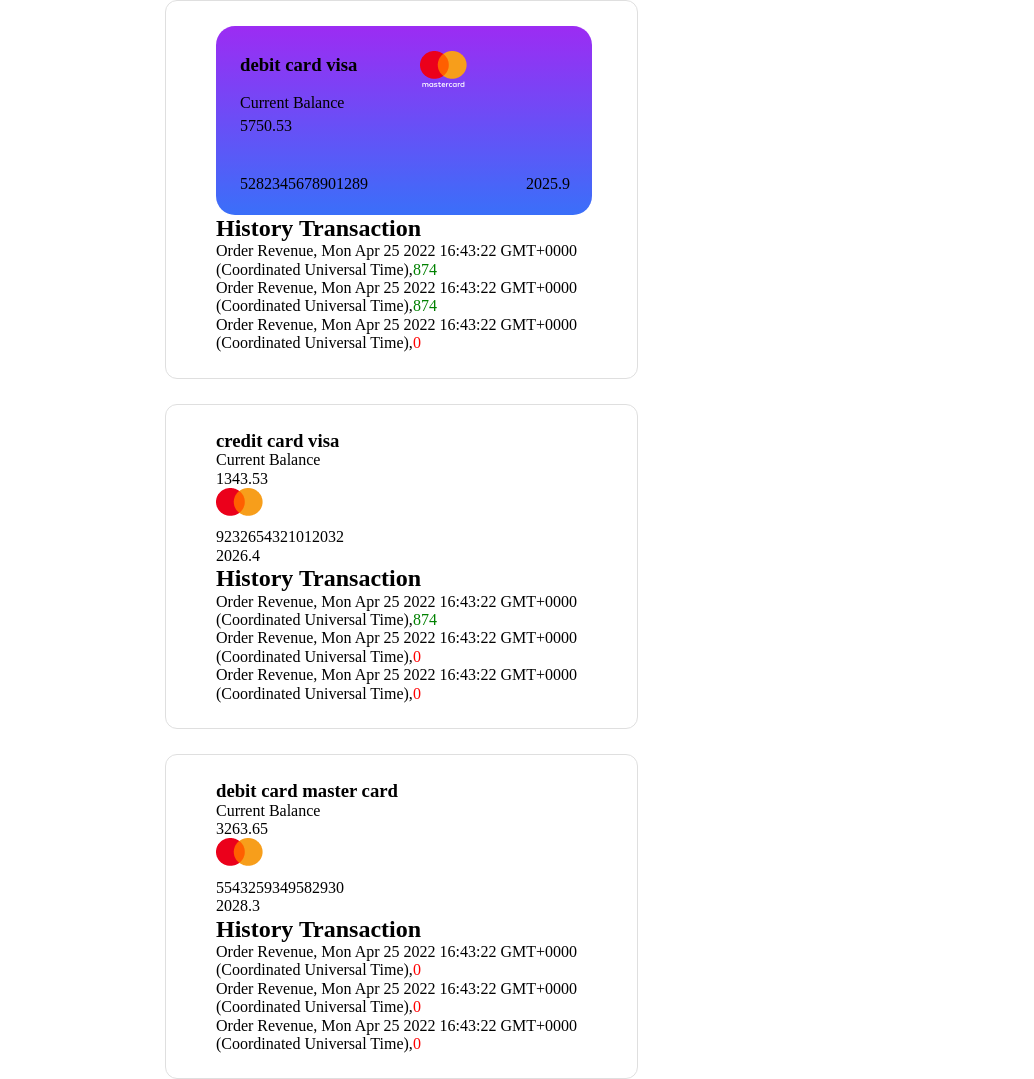
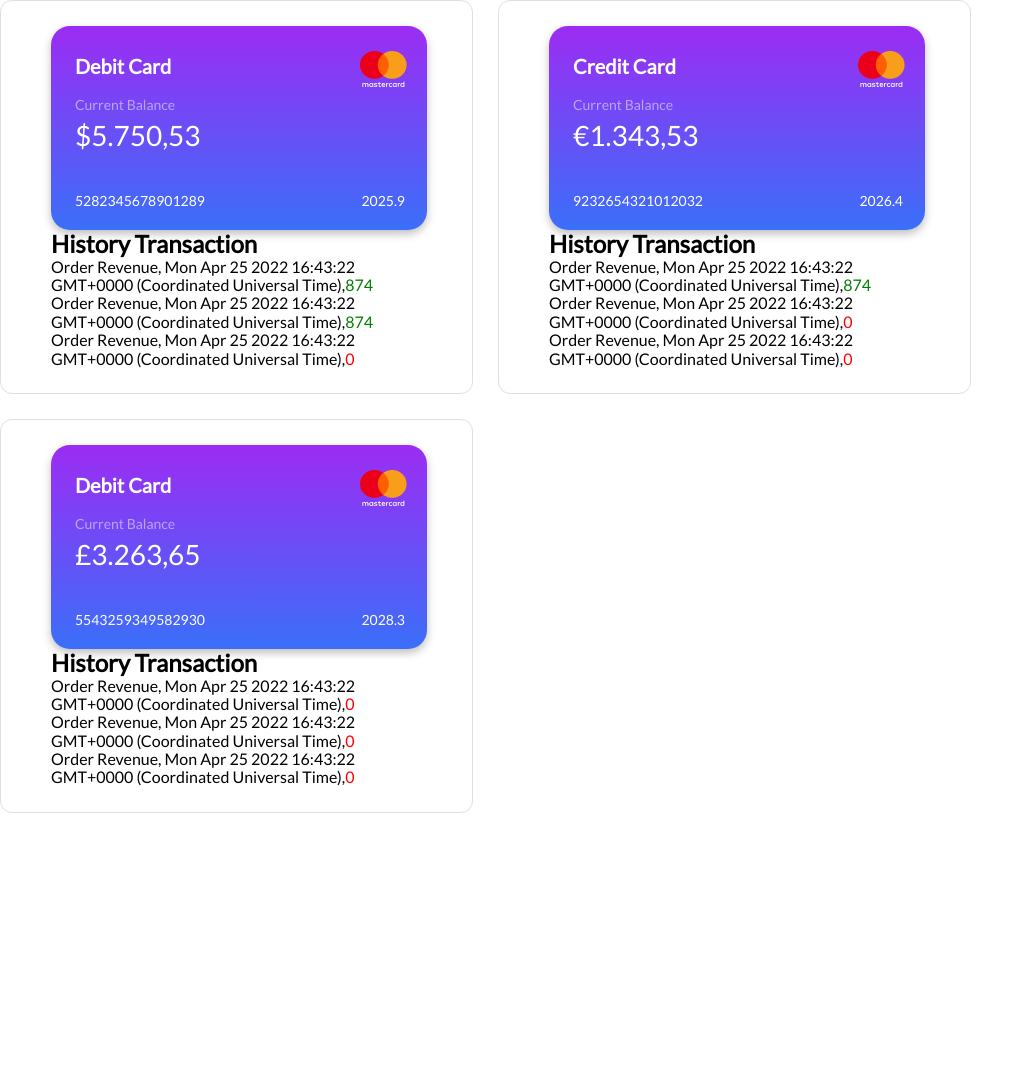
Before and after one commit to iFrodo/cards-js, a plain HTML site: page index.html in a window 1280 px wide. Shown: the whole page, without its empty margins (0-1034 px from the left). After the commit the page ends 813 px from the top, so only its background shows below. Drawn offline with Linux system fonts and the light colour scheme.

Commit message:
card-css

```diff
--- a/index.html
+++ b/index.html
@@ -4,8 +4,10 @@
   <meta charset="UTF-8">
   <meta name="viewport" content="width=device-width, initial-scale=1.0">
   <title>Document</title>
+  <link href="https://fonts.googleapis.com/css2?family=Lato&family=Rubik:wght@400;500&display=swap" rel="stylesheet">
   <link rel="stylesheet" href="./normalize.css">
   <link rel="stylesheet" href="./styel.css">
+
 </head>
 <body>
 
--- a/index.js
+++ b/index.js
@@ -1,9 +1,9 @@
 let cards = [
   card1 = {
-    type: 'debit',
-    networkType: 'visa',
+    type: 'Debit',
+    networkType: 'mastercard',
     currencyType: 1,
-    balance: 5750.53,
+    balance: '$5.750,53',
     number: 5282345678901289,
     expirationYear: 2025,
     expirationMonth: 9,
@@ -29,10 +29,10 @@ let cards = [
 
 
   card2 = {
-    type: 'credit',
+    type: 'Credit',
     networkType: 'visa',
     currencyType: 2,
-    balance: 1343.53,
+    balance: '€1.343,53',
     number: 9232654321012032,
     expirationYear: 2026,
     expirationMonth: 4,
@@ -56,10 +56,10 @@ let cards = [
 
   },
   card3 = {
-    type: 'debit',
+    type: 'Debit',
     networkType: 'master card',
     currencyType: 3,
-    balance: 3263.65,
+    balance: '£3.263,65',
     number: 5543259349582930,
     expirationYear: 2028,
     expirationMonth: 3,
@@ -86,14 +86,14 @@ document.write('<div class="container">')
 for (let i = 0; i < cards.length; i++) {
 
   document.write('<div class="card">')
-  document.write(`<div class="card-block-${i}">`)
+  document.write(`<div class="card-block">`)
 
-  document.write(`<h3 class=card-title-${i}>`, cards[i].type, ' card ', cards[i].networkType, '</h3>')
-  document.write(`<p class=card-balance-${i}>`, 'Current Balance', '</p>',`<p class=card-money-${i}>`,cards[i].balance, '</p>')
-  document.write(`<div class=card-info-${i}>`)
-  document.write(` <img  class=card-logo-${i} src="./mastercard_logo.png" >`)
-  document.write(`<p class=card-number-${i}>`, cards[i].number, '</p>')
-  document.write(`<p class=card-expiration-${i}>`, cards[i].expirationYear, '.', cards[i].expirationMonth, '</p>')
+  document.write(`<h3 class=card-title>`, cards[i].type, ' Card ',  '</h3>')
+  document.write(`<p class=card-balance>`, 'Current Balance', '</p>',`<p class=card-money>`,cards[i].balance, '</p>')
+  document.write(`<div class=card-info>`)
+  document.write(` <img  class=card-logo src="./mastercard_logo.png" >`)
+  document.write(`<p class=card-number>`, cards[i].number, '</p>')
+  document.write(`<p class=card-expiration>`, cards[i].expirationYear, '.', cards[i].expirationMonth, '</p>')
   document.write('</div>')
 
 
--- a/styel.css
+++ b/styel.css
@@ -1,18 +1,22 @@
+body {
+    font-family: 'Lato', sans-serif;
+    font-style: normal;
+}
+
 .container {
-    width: 950px;
     margin: 0 auto;
     display: flex;
     flex-direction: row;
     flex-wrap: wrap;
-    align-content: center;
     align-items: center;
-    gap: 25px
+    gap: 25px;
 }
 
 
 
 
 .card {
+
     padding: 25px 50px;
     max-width: 473px;
     display: flex;
@@ -23,41 +27,56 @@
 
 }
 
-.card-block-0 {
+.card-block {
     width: 376px;
     border-radius: 19px;
     background: linear-gradient(#9C2CF3, #3A6FF9);
+    color: #FFFF;
+    filter: drop-shadow(0px 4px 4px rgba(0, 0, 0, 0.25));
 }
 
-.card-title-0 {
+.card-title {
     padding: 28px 24px 18px;
+    font-size: 20px;
+    font-weight: 700;
+    line-height: normal;
 }
 
-.card-balance-0 {
+.card-balance {
     padding: 0px 24px 5px;
+    font-size: 14px;
+    font-weight: 400;
+    line-height: normal;
+    opacity: 0.5;
 }
 
-.card-money-0 {
+.card-money {
     padding: 0px 24px 40px;
+    font-size: 28px;
+    font-weight: 400;
+    line-height: normal;
 }
 
-.card-info-0 {
+.card-info {
     display: flex;
     justify-content: space-between;
+    font-size: 14px;
+    font-weight: 500;
+    line-height: normal;
 }
 
-.card-number-0 {
+.card-number {
     padding: 0px 24px 21px;
 }
 
-.card-expiration-0 {
+.card-expiration {
     padding: 0px 22px 21px;
 }
 
-.card-logo-0 {
+.card-logo {
     position: absolute;
-    top: 51px;
-    left: 420px;
+    top: 25px;
+    left: 309px;
 }
 
 .income {
```
